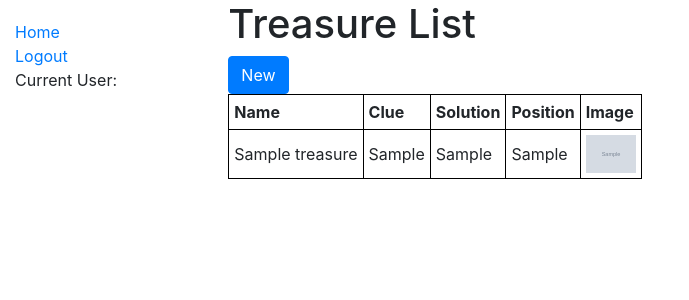
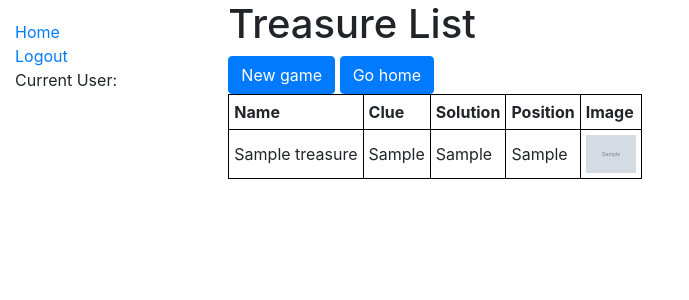
Before and after one commit to DRTorresRuiz/LaCazaDelTesoro, a Django app: page /Game/treasure/list in a window 1280 px wide. Shown: the top 300 px of the page, without its empty margins (0-689 px from the left). Run offline with Django 3.2, Linux system fonts and the light colour scheme; tables that the repository leaves empty hold one stand-in row (values such as "Sample post"); grey boxes marked "Sample" are stand-in pictures; some libraries are stand-ins or nearby versions.

Commit message:
button go Home in treasure list

```diff
--- a/Game/templates/treasure/list.html
+++ b/Game/templates/treasure/list.html
@@ -1,7 +1,7 @@
 {% extends "base_generic.html" %}
 {% block content %}
   <h1>Treasure List</h1>
-  <div><a class="btn btn-primary" href={% url 'create' %}>New</a></div>
+  <div><a class="btn btn-primary" href={% url 'create' %}>New game</a>&nbsp;<a class="btn btn-primary" href={% url 'homepage:index' %}>Go home</a></div>
   {% if treasure_list %}
   <table cellpadding="10">
       <tr>
@@ -26,7 +26,9 @@
             {{ treasure.position }}
           </td>
           <td>
-            <img src="/media/{{ treasure.treasure_img }}" width="50px" />
+              {% if treasure.treasure_img != '' %}
+                <img src="/media/{{ treasure.treasure_img }}" width="50px" />
+              {% endif %}
           </td>
       </tr>
     {% endfor %}
```
